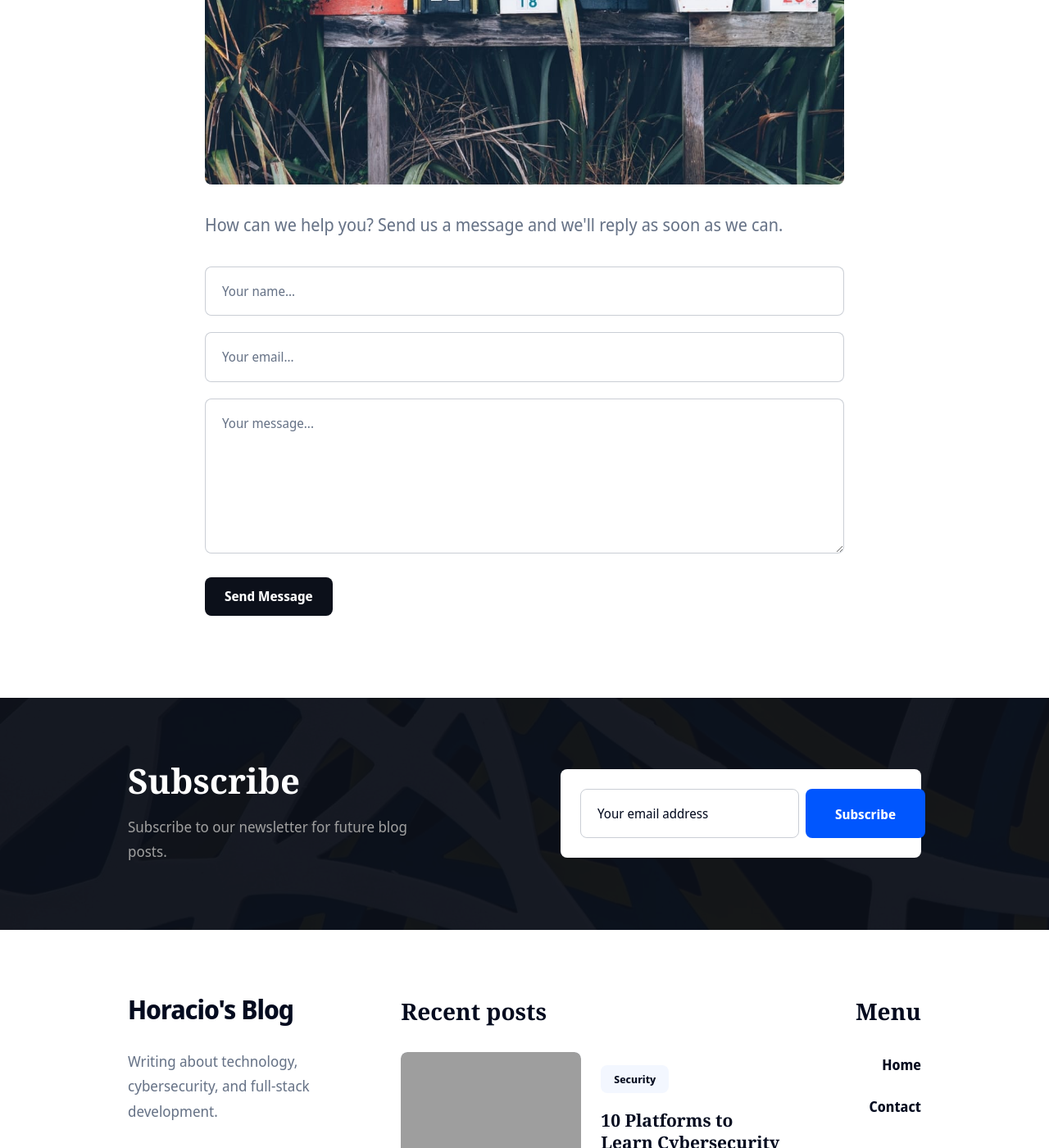
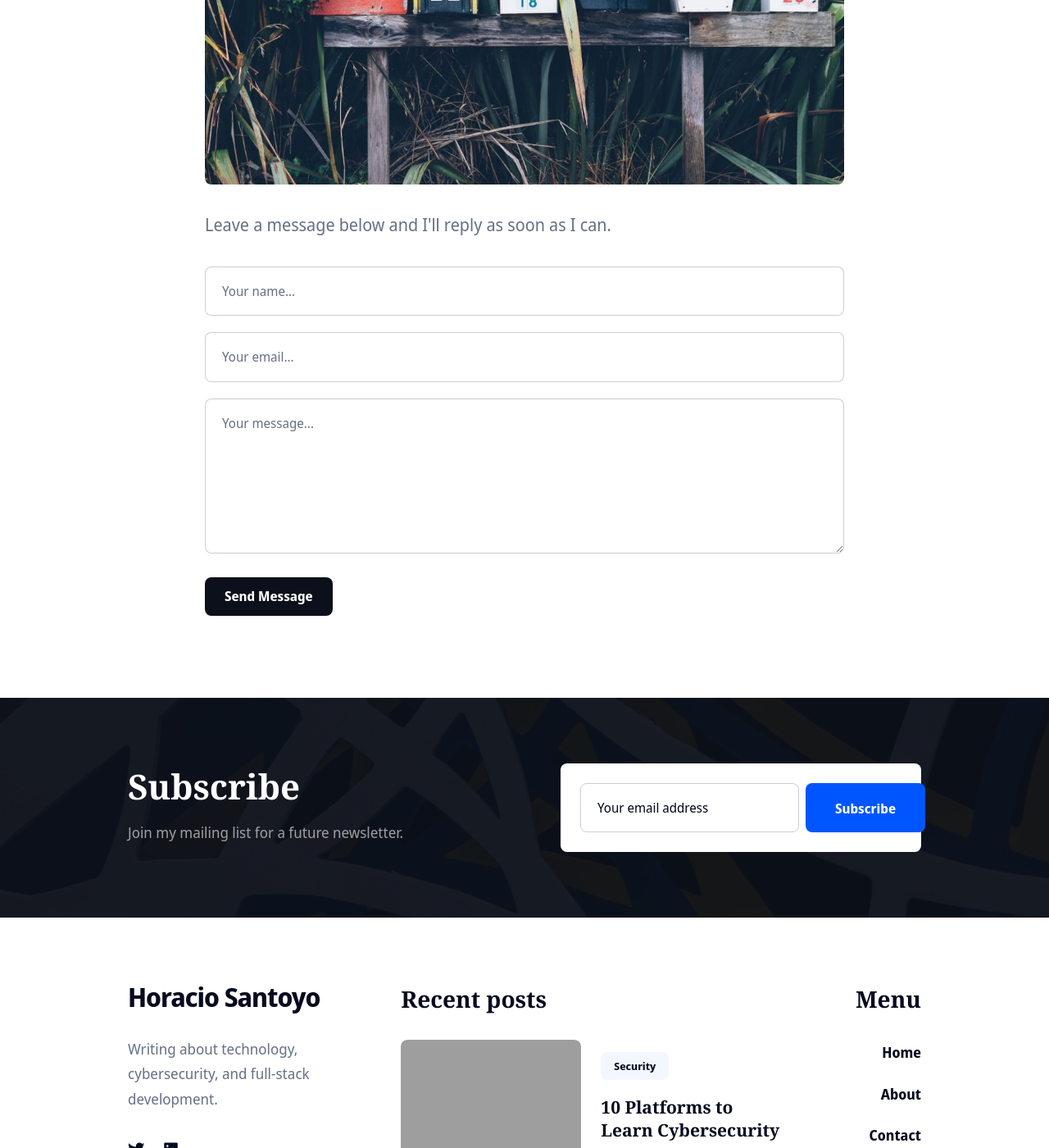
Before and after one commit to hs2600/hs2600.github.io, a Jekyll site: the page built from _pages/contact.html, in a window 1280 px wide and 1400 px high, scrolled down 589 px. Shown: the whole window at 82% size. Built offline with Jekyll 4.4.1, drawn with Linux system fonts in a browser that asks for light colours; nearby versions of some CDN libraries; some of the changed text lies outside the part shown; grey boxes are pictures that could not be loaded.

Commit message:
add about page

```diff
--- a/_data/settings.yml
+++ b/_data/settings.yml
@@ -1,6 +1,6 @@
 #-------------------------------
 # Site Settings
-title: Horacio's Blog
+title: Horacio Santoyo
 logo: # You can add own logo. For example '/images/logo.png'.
 description: Writing about technology, cybersecurity, and full-stack development.
 color_scheme: auto # You can choose three modes auto, light, and dark. By default, the auto mode is set, which means the user can choose the light or dark mode themself.
@@ -14,6 +14,8 @@
       url: '/'
     - title: 'Blog'
       url: '/blog/'
+    - title: 'About'
+      url: '/about/'
     - title: 'Tags'
       submenu:
       - url: '/tags/?tag=technology'
@@ -27,7 +29,7 @@
   enable: true
   hero__title: Thoughts, stories and ideas.
   hero__description:  # hero description
-  hero__image: '/images/blog_tech5.avif' # You can add hero image. For example '/images/06.jpg'
+  hero__image: '/images/blog_tech5.jpg' # You can add hero image. For example '/images/06.jpg'
 
 
 #-------------------------------
@@ -61,7 +63,7 @@
   author__section__description: I graduated from Cal State in 2021 with a Bachelor of Arts in Computer Technology and a Master of Science in Cybersecurity. I have over 20 years experience working in the tech industry.
   aurhor__section__button__text: More About Me
   aurhor__section__button__link: /about
-  author__section__big__image: /images/horacio2.jpg
+  author__section__big__image: /images/horacio_lacma.jpg
   author__section__small__image: /images/horacio.jpg
 
 
@@ -70,7 +72,7 @@
 newsletter__settings:
   enable: true
   newsletter__title: Subscribe
-  newsletter__description: Subscribe to our newsletter for future blog posts.
+  newsletter__description: Join my mailing list for a future newsletter.
   newsletter__email: mnqejawn # formspree integration
   newsletter__input__text: Your email address
   newsletter__button__text: Subscribe
@@ -107,14 +109,16 @@
   menu__items:
     - title: 'Home'
       url: '/'
+    - title: 'About'
+      url: '/about/'
     - title: 'Contact'
       url: '/contact/'
 
 #-------------------------------
 # Contact Settings
 contact:
-  email: xjvngblg # Add your form_id
-  description: How can we help you? Send us a message and we'll reply as soon as we can. # Add a description of your form
+  email: xjvngblg # Add your form_id from FormSpree
+  description: Leave a message below and I'll reply as soon as I can. # Add a description of your form
 
 # NOTE
 # Mria theme comes with a contact form built-in. You can use this form with Formspree (https://formspree.io/) service and get up to 50 submissions for free. Also, you can easily switch to another service if you want.
--- a/index.html
+++ b/index.html
@@ -1,6 +1,6 @@
 ---
 layout: default
-image: '/images/horacio2.jpg'
+image: '/images/horacio_lacma.jpg'
 ---
 
 {% include section-hero.html %}
```
Also changed, not shown: _layouts/about.html (added, +90 -0 lines), _pages/about.md (added, +24 -0 lines).
